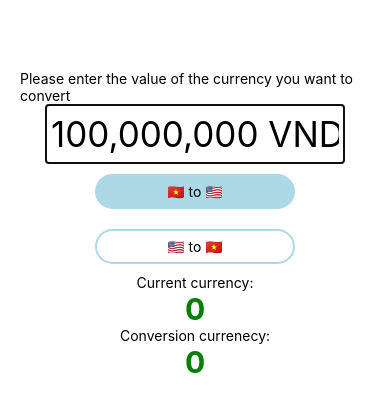
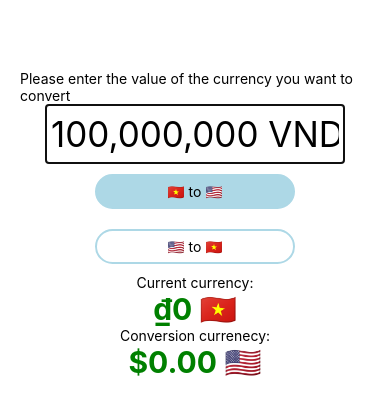
Before and after one commit to PrimeTimeTran/rn-currencyconverter, a React Native app: screen / in a window 390 px wide. Shown: the top 414 px of the page. Built offline with nearby package versions, Linux system fonts and the light colour scheme.

Commit message:
Add intro gif

```diff
--- a/App.js
+++ b/App.js
@@ -6,6 +6,23 @@ import {
   StyleSheet,
   TouchableOpacity,
 } from 'react-native'
+
+const FormattedCurrency = (props) => {
+  const format = props.type === 'usd' ? 'us' : 'vn'
+  const currency = props.type === 'usd' ? 'USD' : 'VND'
+  const flag = props.type === 'usd' ? '🇺🇸' : '🇻🇳'
+
+  const formatter = new Intl.NumberFormat(format, {
+    currency,
+    style: 'currency',
+  });
+
+  return (
+    <Text style={styles.currencyText}>
+      {formatter.format(props.value)} {flag}
+    </Text>
+  )
+}
 
 const ConversionTypeButton = (props) => {
   const backgroundColor = props.fromCurrency === props.from && props.toCurrency === props.to ? 'lightblue' : null
@@ -86,15 +103,17 @@ export default function App() {
       <Text>
         Current currency:
       </Text>
-      <Text style={styles.currencyText}>
-        {currentCurrencyValue}
-      </Text>
+      <FormattedCurrency
+        type={fromCurrency}
+        value={currentCurrencyValue}
+      />
       <Text>
         Conversion currenecy:
       </Text>
-      <Text style={styles.currencyText}>
-        {convertedCurrencyValue}
-      </Text>
+      <FormattedCurrency
+        type={toCurrency}
+        value={convertedCurrencyValue}
+      />
     </View>
   )
 }
```
Also changed, not shown: assets/intro.gif (added), 1 other file (tests, documents, lock files or other folders).
